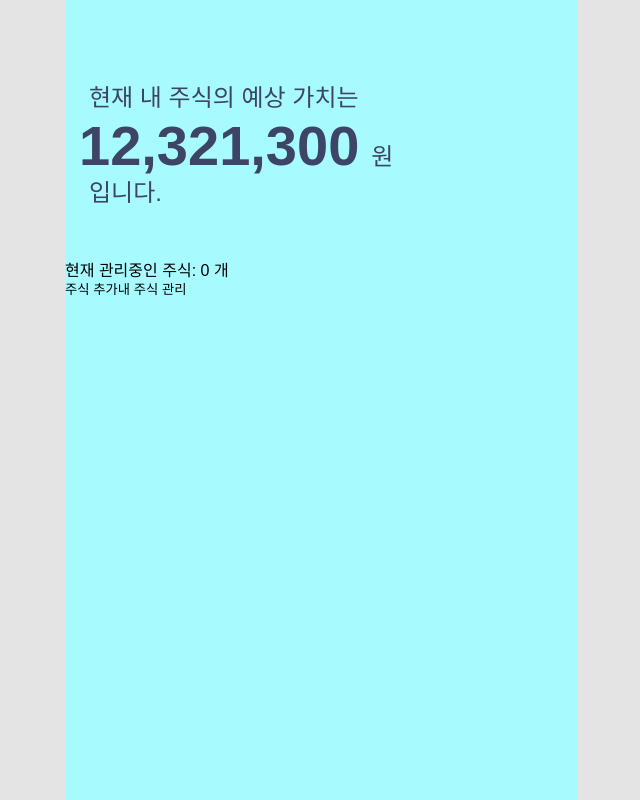
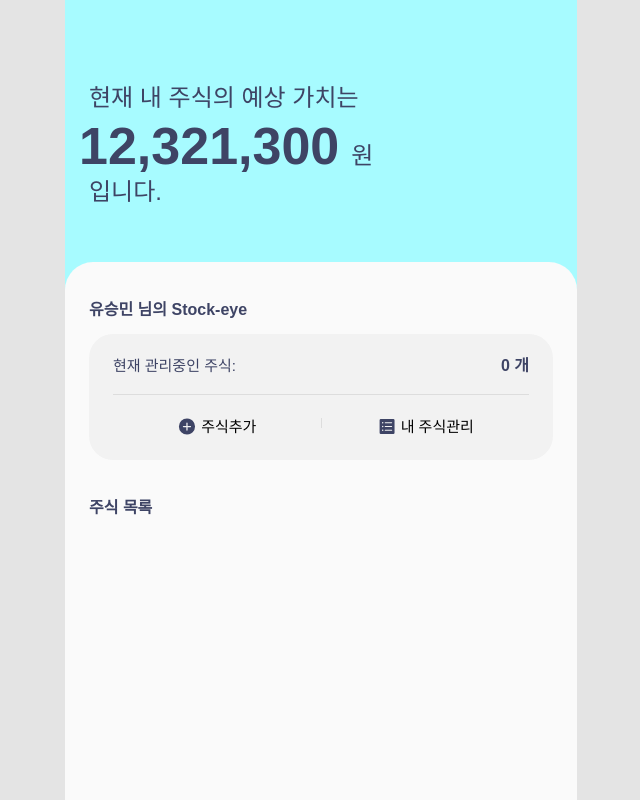
Before and after one commit to seungminRyu/stock-eye, a React (Create React App) app: page / in a window 1280 px wide. Shown: the whole page, without its empty margins (319-959 px from the left). Built offline with nearby package versions, Linux system fonts and the light colour scheme; the HTML template or start-up script is replaced by a standard one.

Commit message:
Add: UserStocks UserDashBoard css 추가

```diff
--- a/src/component/AppTemplate.js
+++ b/src/component/AppTemplate.js
@@ -2,6 +2,8 @@ import React from 'react';
 import styled from 'styled-components';
 
 const AppTemplateBlock = styled.div`
+    display: flex;
+    flex-direction: column;
     max-width: 512px;
     height: 100%;
     min-height: 560px;
--- a/src/component/Header.js
+++ b/src/component/Header.js
@@ -10,7 +10,7 @@ const HeaderBlock = styled.header`
 
     .current-value {
         display: inline-block;
-        font-size: 56px;
+        font-size: 52px;
         font-weight: 600;
         margin-left: -10px;
         margin-right: 12px;
--- a/src/component/StockList.js
+++ b/src/component/StockList.js
@@ -2,7 +2,7 @@ import React from 'react';
 import styled from 'styled-components';
 import StockItem from './StockItem';
 
-const StockListBlock = styled.ul`
+const StockListBlock = styled.div`
    background-color: rgb(200, 255, 237);
 `;
 
@@ -11,9 +11,11 @@ function StockList(props) {
 
     return (
         <StockListBlock>
-            {stockList.map((stock, i) =>
-                <StockItem key={i} name={stock.name} id={stock.id} />
-            )}
+            <ul className="user-stock-list">
+                {stockList.map((stock, i) =>
+                    <StockItem key={i} name={stock.name} id={stock.id} />
+                )}
+            </ul>
         </StockListBlock>
     );
 }
--- a/src/component/UserStocks.js
+++ b/src/component/UserStocks.js
@@ -2,9 +2,81 @@ import React from 'react';
 import styled from 'styled-components';
 import { useStockState } from '../context/StockContext';
 import StockList from './StockList';
+import icoSearch from '../static/asset/ico_search.svg';
+import icoManage from '../static/asset/ico_manage.svg';
 
 const UserStocksBlock = styled.main`
+    width: 100%;
+    height: 100%;
+    background-color: var(--bg-white);
+    color: var(--font);
+    border-top-left-radius: 28px;
+    border-top-right-radius: 28px;
+    padding: 40px 24px 0;
 
+    .section-title {
+        font-size: 16px;
+        font-weight: 600;
+        margin-bottom: 16px;
+    }
+
+`;
+
+const UserDashBoard = styled.div`
+    width: 100%;
+    border-radius: 24px;
+    background-color: var(--bg-gray);
+    padding: 24px 24px 0;
+    margin-bottom: 40px;
+`;
+
+const StockNum = styled.div`
+    display: grid;
+    grid-template-columns: 1fr 1fr;
+    font-size: 15px;
+    border-bottom: solid 1px var(--border);
+    padding-bottom: 20px;
+
+    .num-text {
+        font-size: 16px;
+        font-weight: 600;
+        text-align: end;
+    }
+`;
+
+const Menu = styled.div`
+    display: grid;
+    grid-template-columns: 1fr 1px 1fr;
+    place-content: center;
+
+    .split-bar {
+        width: 1px;
+        height: 10px;
+        margin-top: 23px;
+        background-color: var(--border);
+    }
+`;
+
+const MenuButton = styled.button`
+    width: 100%;
+    height: 100%;
+    font-size: 15px;
+    padding: 20px 0 24px;
+
+    & span {
+        background-repeat: no-repeat;
+        background-size: 20px 20px;
+        background-position: 0 center;
+        padding-left: 24px;
+    }
+
+    &.search-btn span {
+        background-image: url(${icoSearch});
+    }
+
+    &.manage-btn span {
+        background-image: url(${icoManage});
+    }
 `;
 
 function UserStocks(props) {
@@ -17,16 +89,24 @@ function UserStocks(props) {
 
     return (
         <UserStocksBlock>
-            <div className="user-dash-board">
-                <h3>
-                    현재 관리중인 주식: {stockNum} 개
-                </h3>
-                <button onClick={onSearchOpen}>주식 추가</button>
-                <button onClick={onManageOpen}>내 주식 관리</button>
-            </div>
-            <div className="user-stock-list">
-                <StockList stockList={stockList}></StockList>
-            </div>
+            <h2 className="section-title">유승민 님의 Stock-eye</h2>
+            <UserDashBoard>
+                <StockNum>
+                    <p>현재 관리중인 주식:</p>
+                    <p className="num-text">{stockNum} 개</p>
+                </StockNum>
+                <Menu>
+                    <MenuButton className="search-btn" onClick={onSearchOpen}>
+                        <span>주식추가</span>
+                    </MenuButton>
+                    <div className="split-bar"></div>
+                    <MenuButton className="manage-btn" onClick={onManageOpen}>
+                        <span>내 주식관리</span>
+                    </MenuButton>
+                </Menu>
+            </UserDashBoard>
+            <h2 className="section-title">주식 목록</h2>
+            <StockList stockList={stockList}/>
         </UserStocksBlock>
     )
 }
```
Also changed, not shown: src/static/asset/ico_manage.svg (added), src/static/asset/ico_search.svg (added).
